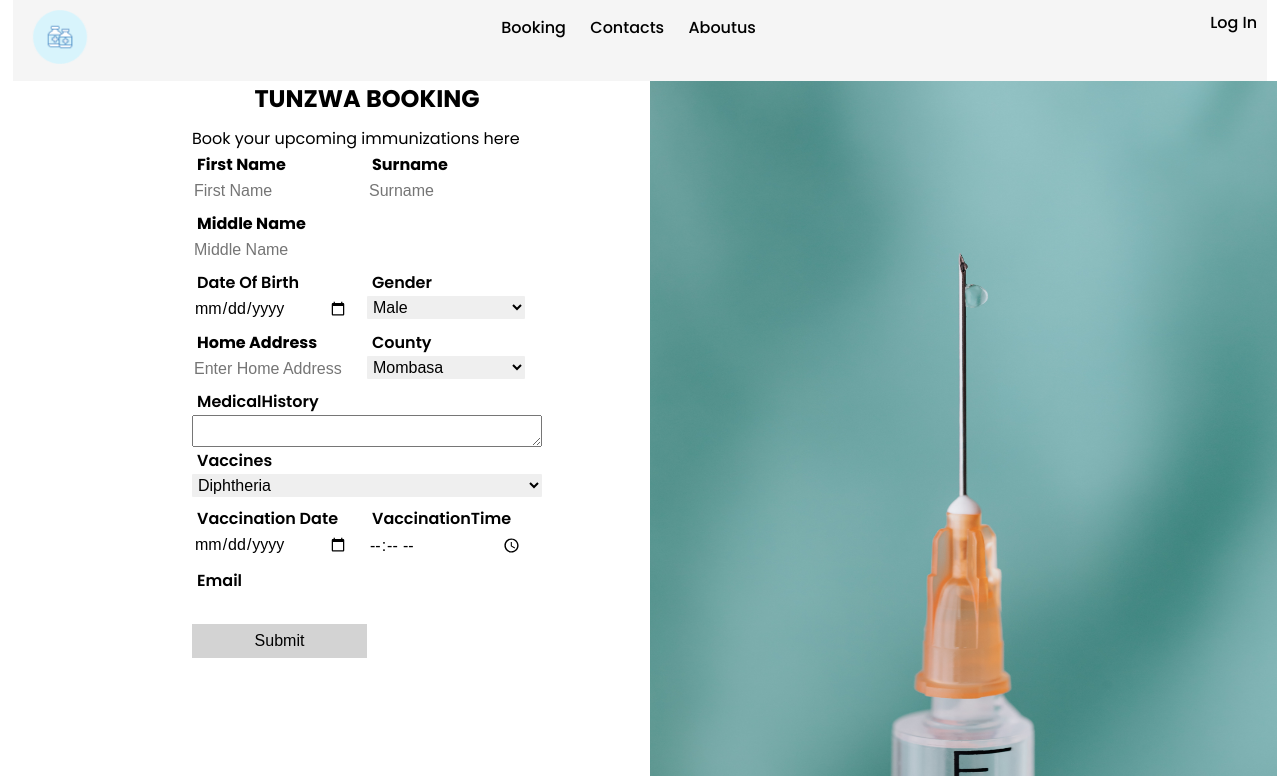
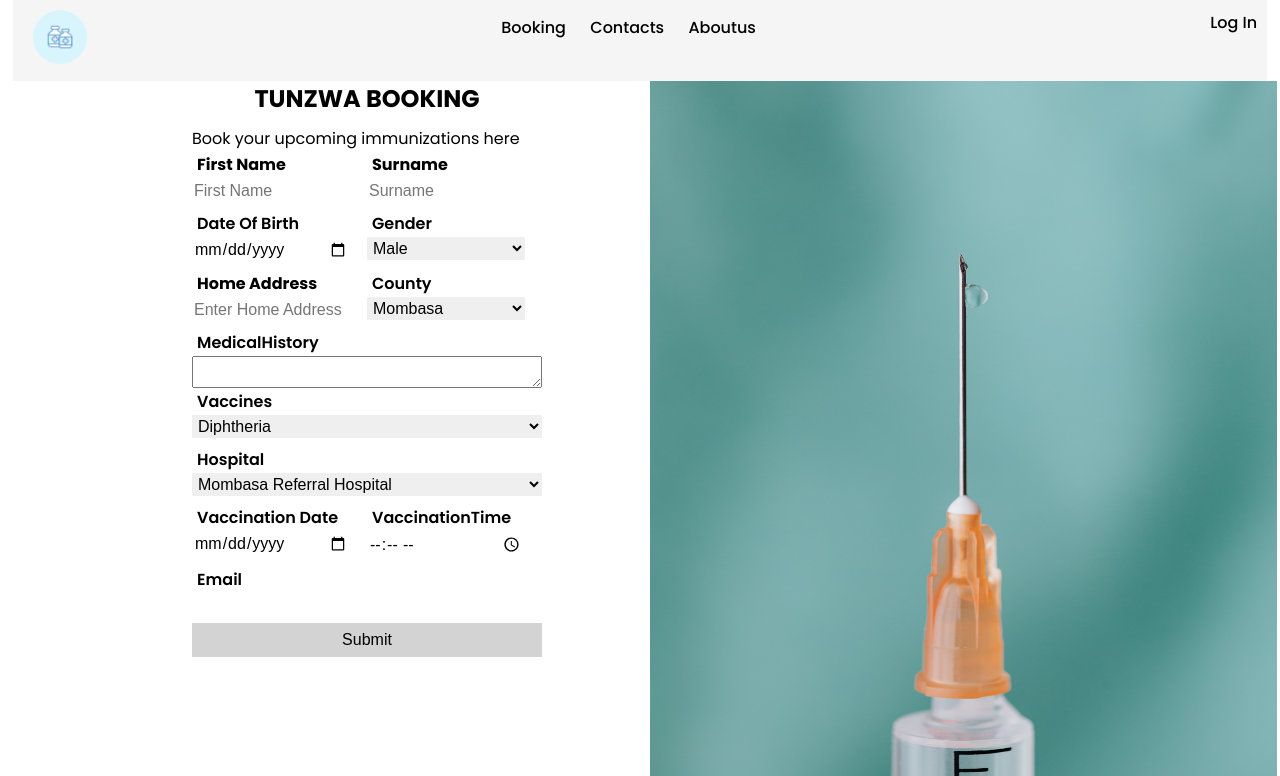
Before and after one commit to laurentnamasaka/tunzwa, a PHP site: page /booking.php in a window 1280 px wide. Shown: the top 776 px of the page. Run offline with PHP 8.4, Linux system fonts and the light colour scheme.

Commit message:
chore: update booking form

```diff
--- a/booking.php
+++ b/booking.php
@@ -40,11 +40,6 @@
                         <div class="col" style='width:50%;'>
                             <label for="Surname"><b>Surname</b></label>
                             <input type="text" name='Surname' id='Surname' required placeholder="Surname">
-                        </div>
-
-                        <div class="col-2" style='width:60%;'>
-                            <label for=" MiddleName"><b> Middle name</b></label>
-                            <input type="text" name='MiddleName' id='MiddleName' required placeholder="Middle Name">
                         </div>
                     </div>
 
@@ -164,6 +159,55 @@
 
                         </select>
 
+                        <label for="Hospital">Hospital</label>
+                        <select name='Hospital' id='Hospital' required>
+                            <option value="Mombasa Referral Hospital">Mombasa Referral Hospital</option>
+                            <option value="Kwale Referral Hospital">Kwale Referral Hospital</option>
+                            <option value="Kilifi Referral Hospital">Kilifi Referral Hospital</option>
+                            <option value="TanaRiver Referral Hospital">Tana Referral Hospital River</option>
+                            <option value="Lamu Referral Hospital">Lamu Referral Hospital</option>
+                            <option value="TaitaTaveta Referral Hospital">TaitaTaveta Referral Hospital</option>
+                            <option value="Garissa Referral Hospital">Garissa Referral Hospital</option>
+                            <option value="Wajir Referral Hospital">Wajir Referral Hospital</option>
+                            <option value="Marsabit Referral Hospital">Marsabit Referral Hospital</option>
+                            <option value="Mandera Referral Hospital">Mandera Referral Hospital</option>
+                            <option value="Isiolo Referral Hospital">Isiolo Referral Hospital</option>
+                            <option value="Meru Referral Hospital">Meru Referral Hospital</option>
+                            <option value="Tharaka-Nithi Referral Hospital">Tharaka-Nithi Referral Hospital</option>
+                            <option value="Embu Referral Hospital">Embu Referral Hospital</option>
+                            <option value="Machakos Referral Hospital">Machakos Referral Hospital</option>
+                            <option value="Makueni Referral Hospital">Makueni Referral Hospital</option>
+                            <option value="Nyandarua Referral Hospital">Nyandarua Referral Hospital</option>
+                            <option value="Nyeri Referral Hospital">Nyeri Referral Hospital</option>
+                            <option value="Kirinyaga Referral Hospital">Kirinyaga Referral Hospital</option>
+                            <option value="Muranga Referral Hospital">Muranga Referral Hospital</option>
+                            <option value="Kiambu Referral Hospital">Kiambu Referral Hospital</option>
+                            <option value="Turkana Referral Hospital">Turkana Referral Hospital</option>
+                            <option value="WestPokot Referral Hospital">WestPokot Referral Hospital</option>
+                            <option value="Samburu Referral Hospital">Samburu Referral Hospital</option>
+                            <option value="Trans Referral Hospital-Nzoia"> Referral HospitalTrans-Nzoia</option>
+                            <option value="UasinGishu Referral Hospital">UasinGishu Referral Hospital</option>
+                            <option value="Elgeyo-Marakwet Referral Hospital">Elgeyo-Marakwet Referral Hospital</option>
+                            <option value="Nandi Referral Hospital">Nandi Referral Hospital</option>
+                            <option value="Baringo Referral Hospital">Baringo Referral Hospital</option>
+                            <option value="Laikipia Referral Hospital">Laikipia Referral Hospital</option>
+                            <option value="Nakuru Referral Hospital">Nakuru Referral Hospital</option>
+                            <option value="Narok Referral Hospital">Narok Referral Hospital</option>
+                            <option value="Kajiado Referral Hospital">Kajiado Referral Hospital</option>
+                            <option value="Kericho Referral Hospital">Kericho Referral Hospital</option>
+                            <option value="Bomet Referral Hospital">Bomet Referral Hospital</option>
+                            <option value="Kakamega Referral Hospital">Kakamega Referral Hospital</option>
+                            <option value="Vihiga Referral Hospital">Vihiga Referral Hospital</option>
+                            <option value="Bungoma Referral Hospital">Bungoma Referral Hospital</option>
+                            <option value="Busia Referral Hospital">Busia Referral Hospital</option>
+                            <option value="Siaya Referral Hospital">Siaya Referral Hospital</option>
+                            <option value="HomaBay Referral Hospital">HomaBay Referral Hospital</option>
+                            <option value="Migori Referral Hospital">Migori Referral Hospital</option>
+                            <option value="Kisii Referral Hospital">Kisii Referral Hospital</option>
+                            <option value="Nyamira Referral Hospital">Nyamira Referral Hospital</option>
+                            <option value="Nairobi Referral Hospital">Nairobi Referral Hospital</option>
+                            <option value="Kilifi Referral Hospital">Kilifi Referral Hospital</option>
+                        </select>
 
                         <div class="row">
                             <div class="col" style='width:50%;'>
@@ -180,8 +224,8 @@
                         <label for="Email">Email</label>
                         <input type="email" name="Email" id="Email" required>
 
+                        <button class="btn-cta" type="submit">Submit</button>
                         <div class="col" style='width:50%;'>
-                            <button class="btn-cta" type="submit">Submit</button>
                         </div>
                     </div>
             </div>
```
Also changed, not shown: booking-success.php (added, +45 -0 lines), bookingconnect.php (+20 -20 lines), 1 other file.
